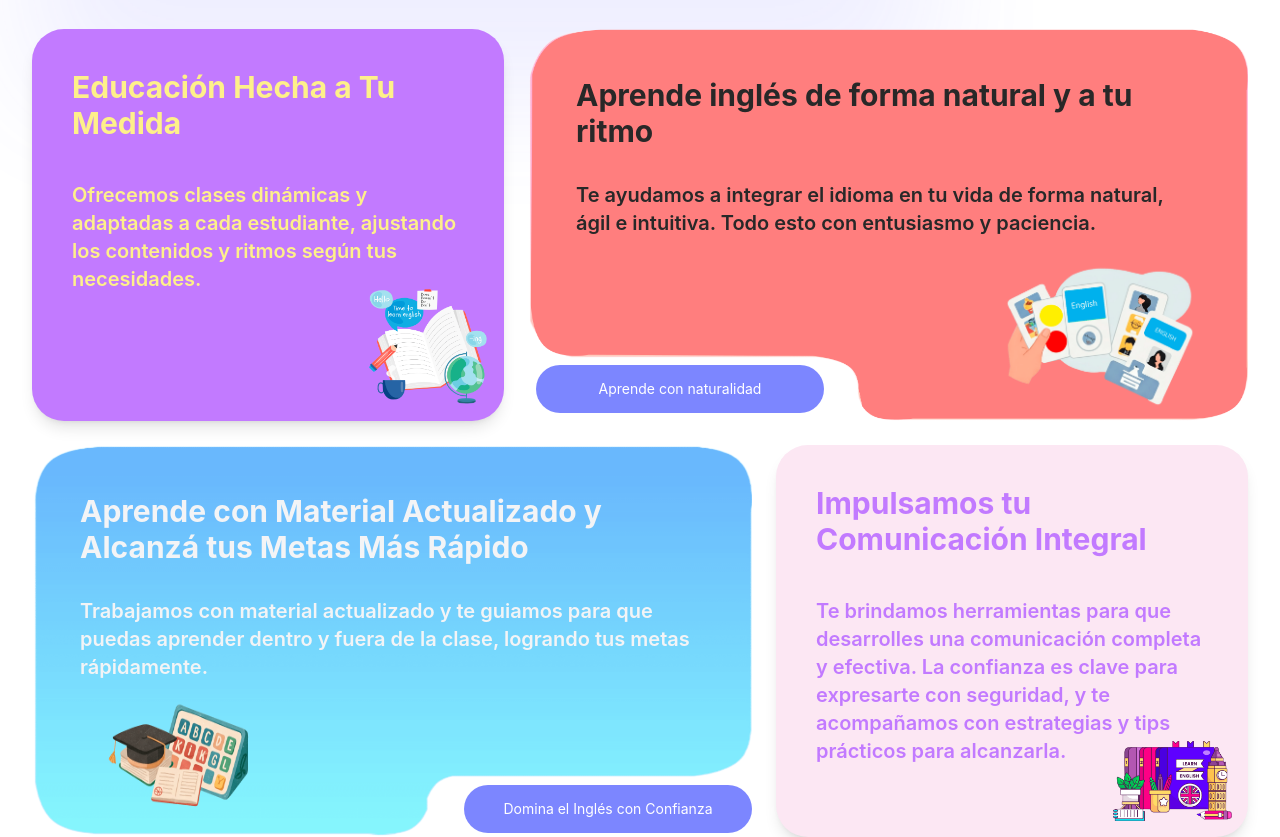
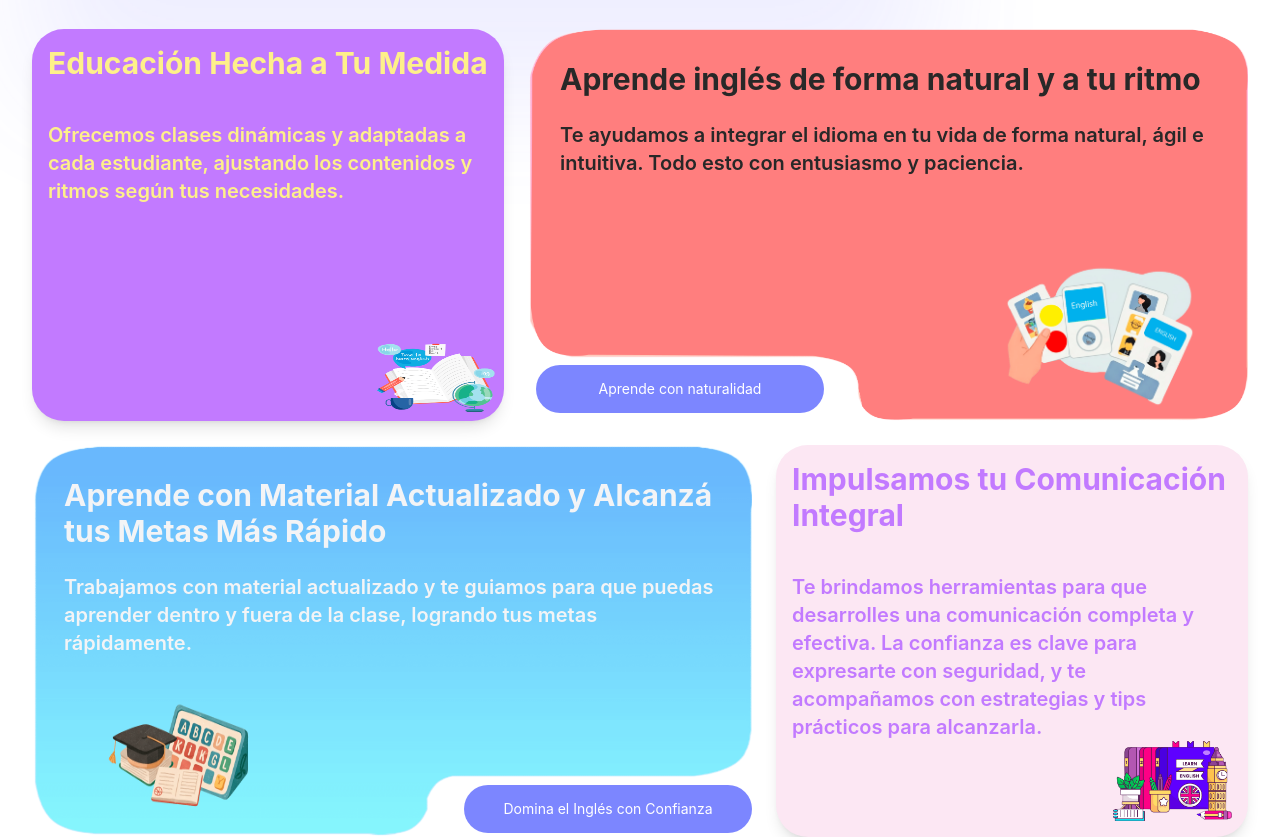
Before and after one commit to EngelFreites/official-english-web, a React (Vite) app: page / in a window 1280 px wide. Shown: the part 1910-2747 px from the top of the page. Built offline with nearby package versions, Linux system fonts and the light colour scheme.

Commit message:
style: change padding and size to images

```diff
--- a/src/component/Aboutsection/AboutSection.jsx
+++ b/src/component/Aboutsection/AboutSection.jsx
@@ -7,30 +7,30 @@ export default function AboutSection() {
     >
       <Title>Cómo Te Acompañamos en Tu Aprendizaje</Title>
       <div className="relative flex flex-col lg:grid lg:grid-cols-5 lg:grid-rows-8 gap-6">
-        <div className=" relative col-span-2 row-span-4 bg-gradient-to-b bg-purple-400 rounded-4xl  h-72 lg:h-98 shadow-lg  px-4 pt-4 lg:px-10 lg:pt-10">
-          <h1 className="text-3xl font-bold text-[#FEF08A]">
+        <div className=" relative col-span-2 row-span-4 bg-gradient-to-b bg-purple-400 rounded-4xl  h-72 lg:h-98 shadow-lg ">
+          <h1 className="text-3xl font-bold text-[#FEF08A] px-4 pt-4">
             Educación Hecha a Tu Medida
           </h1>
-          <p className="text-xl text-[#FEF08A] mt-10 font-semibold">
+          <p className="text-xl text-[#FEF08A] mt-10 font-semibold px-4 pb-32">
             Ofrecemos clases dinámicas y adaptadas a cada estudiante, ajustando
             los contenidos y ritmos según tus necesidades.
           </p>
           <img
             src="/englishLearn.png"
-            className="absolute bottom-4 w-30 h-30 right-4"
+            className="absolute bottom-2 w-18 h-18 sm:w-30 :h-30 right-2"
             alt=""
           />
         </div>
-        <div className="relative bg-[#ff7e7e] lg:bg-transparent rounded-4xl lg:rounded-none  col-span-3 row-span-4 z-2 flex flex-col gap-8 items-center">
+        <div className="relative bg-[#ff7e7e] lg:bg-transparent rounded-4xl lg:rounded-none col-span-3 row-span-4 z-2 flex flex-col gap-6 ">
           <img
             src="/comentR.png"
             className=" hidden lg:block lg:w-full lg:h-full absolute z-0"
             alt=""
           />
-          <h1 className="text-3xl font-bold text-[#282828] px-12 pt-12 relative z-10">
+          <h1 className="text-3xl font-bold text-[#282828] px-8 pt-8 relative z-10">
             Aprende inglés de forma natural y a tu ritmo
           </h1>
-          <p className="text-xl text-[#282828] px-12 pb-32 font-semibold relative z-10">
+          <p className="text-xl text-[#282828] px-8 pb-32 font-semibold relative z-10">
             Te ayudamos a integrar el idioma en tu vida de forma natural, ágil e
             intuitiva. Todo esto con entusiasmo y paciencia.
           </p>
@@ -47,21 +47,21 @@ export default function AboutSection() {
         <div className=" lg:hidden  bg-indigo-400 h-12 w-full  rounded-4xl  flex items-center justify-center">
           <p className="text-white text-sm">Aprende con naturalidad</p>
         </div>
-        <div className="relative bg-[#7fe9fe] lg:bg-transparent rounded-4xl lg:rounded-none  col-span-3 row-span-4 z-2 flex flex-col gap-8 items-center">
+        <div className="relative bg-[#7fe9fe] lg:bg-transparent rounded-4xl lg:rounded-none  col-span-3 row-span-4 z-2 flex flex-col gap-6">
           <img
             src="/comentL.png"
             className="hidden lg:block lg:w-full lg:h-full absolute z-0"
             alt=""
           />
-          <h1 className=" relative text-3xl font-bold pt-12 px-12 text-gray-100 z-10">
+          <h1 className=" relative text-3xl font-bold text-gray-100 z-10 px-8 pt-8">
             Aprende con Material Actualizado y Alcanzá tus Metas Más Rápido
           </h1>
-          <p className=" relative text-xl  text-gray-100 px-12 pb-32 font-semibold z-10">
+          <p className=" relative text-xl  text-gray-100 px-8  pb-32 font-semibold z-10">
             Trabajamos con material actualizado y te guiamos para que puedas
             aprender dentro y fuera de la clase, logrando tus metas rápidamente.
           </p>
           <img
-            className="absolute bottom-4 left-12 z-10 w-40 h-30 lg:w-50 lg:h-40"
+            className="absolute bottom-4 left-12 z-10 w-35 h-30 lg:w-50 lg:h-40"
             src="/libros.png"
             alt=""
           />
@@ -74,18 +74,18 @@ export default function AboutSection() {
           <p className="text-white text-sm">Domina el Inglés con Confianza</p>
         </div>
 
-        <div className=" relative col-span-2 row-span-4  bg-pink-100 rounded-4xl  h-72 lg:h-98 shadow-lg  px-4 pt-4 lg:px-10 lg:pt-10">
-          <h1 className="text-3xl font-bold text-[#C27AFF]">
+        <div className=" relative col-span-2 row-span-4  bg-pink-100 rounded-4xl  lg:h-98 shadow-lg ">
+          <h1 className="text-3xl font-bold text-[#C27AFF] px-4 pt-4">
             Impulsamos tu Comunicación Integral
           </h1>
-          <p className="text-xl text-[#C27AFF] mt-10 font-semibold">
+          <p className="text-xl text-[#C27AFF] mt-10 pb-16 font-semibold px-4 ">
             Te brindamos herramientas para que desarrolles una comunicación
             completa y efectiva. La confianza es clave para expresarte con
             seguridad, y te acompañamos con estrategias y tips prácticos
             para alcanzarla.
           </p>
           <img
-            className="absolute bottom-4 w-30 h-20 right-4"
+            className="absolute bottom-4 w-20 h-15 md:w-30 md:h-20 right-4 "
             src="/learnEnglish.png"
             alt=""
           />
```
